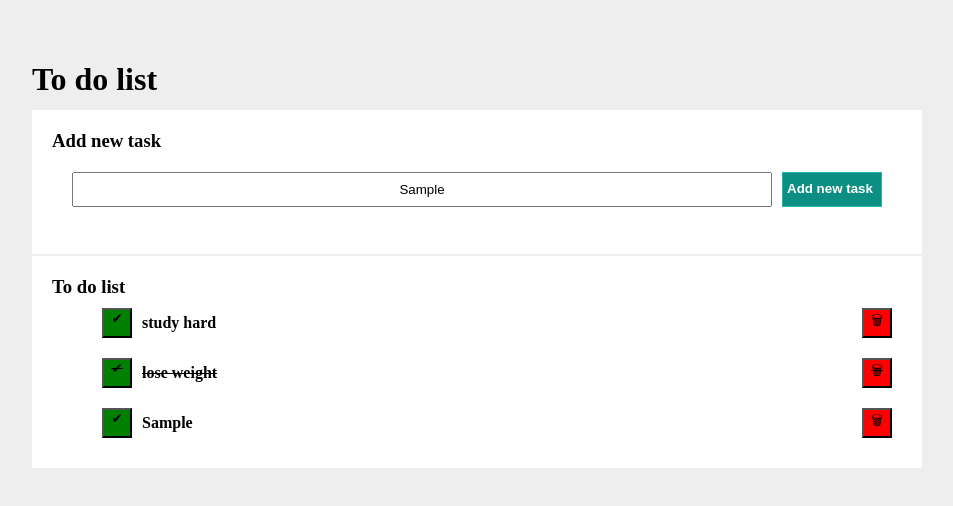
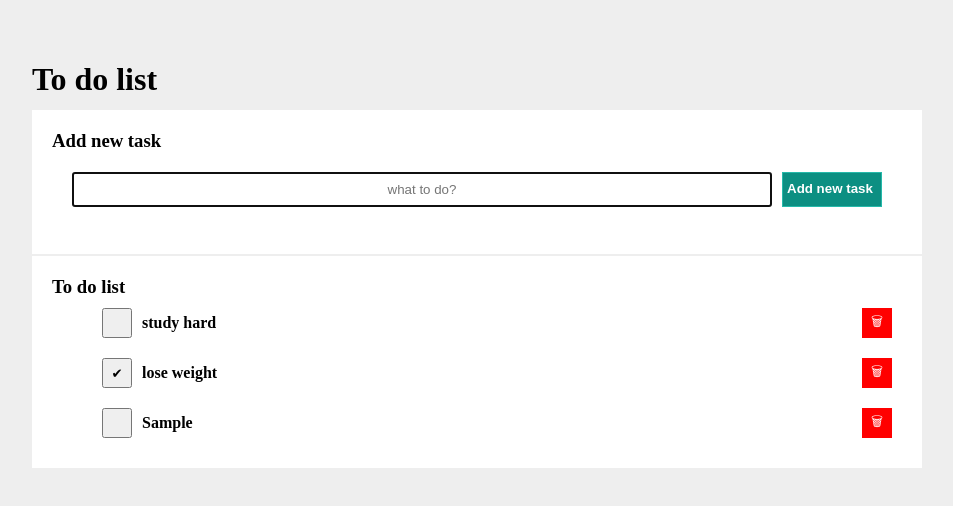
Before and after one commit to MarcinKufel/toDoList, a plain HTML site: page index.html in a window 1280 px wide. Both pictures are taken after typing "Sample" into the empty fields and a click on the button "Add new task". Shown: the whole page, without its empty margins (209-1162 px from the left). Drawn offline with Linux system fonts and the light colour scheme.

Commit message:
focus on input, rename some functions

```diff
--- a/css/style.css
+++ b/css/style.css
@@ -82,17 +82,18 @@ body {
     background-color: rgb(12, 165, 12);
 }
 
-.button-done {
-    display: grid;
+.tasks__button {
     height: 30px;
     width: 30px;
 }
 
 .button-remove {
-    display: grid;
+    color: white;
     height: 30px;
     width: 30px;
     background-color: red;
+    padding: 0;
+    border: none;
 }
 
 .tasks {
@@ -106,3 +107,7 @@ body {
     align-items: center;
     padding: 10px;
 }
+
+.tasks__content--done {
+    text-decoration: line-through;
+}
--- a/js/script.js
+++ b/js/script.js
@@ -58,11 +58,21 @@
 
         for(const task of tasks) {
             htmlString += `
-            <li class="task__item" ${task.done ?  "style=\"text-decoration: line-through\"" : ""}>
-            <button class="js-toggleDone button-notdone">✔</button>
+            <li class="task__item js-task">
+
+
+
+            <button class="tasks__button tasks__button--toggleDone js-toggleDone ">
+            ${task.done ?  "✔" : ""}
+            </button>
+
+            <span class="tasks__content${task.done ? "tasks__content--done":""}" >
             ${task.content}
+            </span>
 
-            <button class="js-remove button-remove">🗑</button>
+            <button class="js-remove button-remove">
+            🗑
+            </button>
             </li>
             `;
         }
@@ -78,15 +88,17 @@
     const onFormSubmit = (event) => {
         event.preventDefault();
 
-        const newTaskContent = document.querySelector(".js-newTask").value.trim();
+        const newTaskElement = document.querySelector(".js-newTask");
+        const newTaskContent = newTaskElement.value.trim();
 
-        if (newTaskContent === "") {
-            return;
+        if (newTaskContent !== "") {
+            addNewTask(newTaskContent);
+            newTaskElement.value = "";
         }
 
-    addNewTask(newTaskContent);
+    newTaskElement.focus();
 
-    }
+    };
 
     const init = () => {
         render();
```
